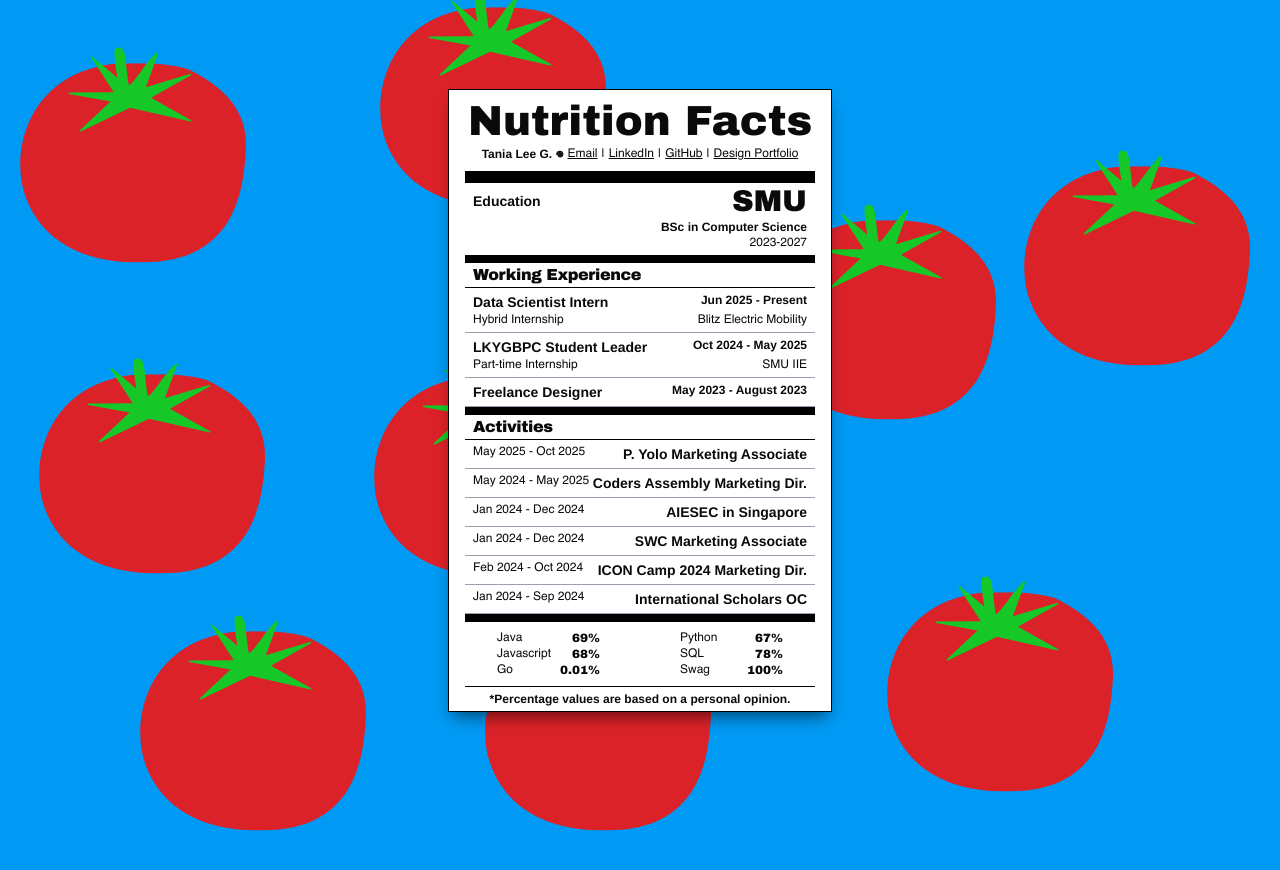
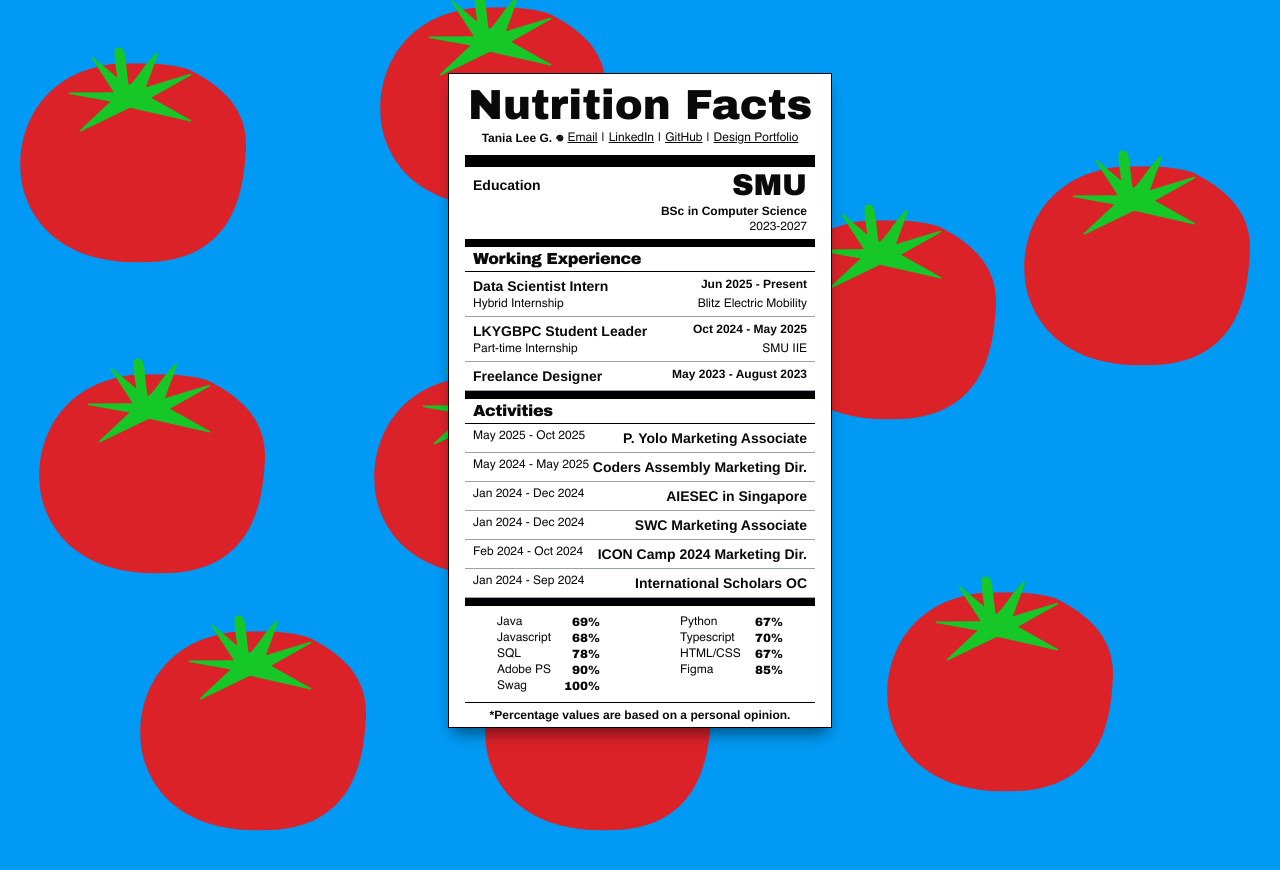
Before and after one commit to tanialee21/tomatofolio, a Next.js app: page / in a window 1280 px wide. Shown: the top 870 px of the page. Built offline with nearby package versions, Linux system fonts and the light colour scheme.

Commit message:
style: rename

```diff
--- a/package.json
+++ b/package.json
@@ -1,5 +1,5 @@
 {
-  "name": "factitious-app",
+  "name": "tomatofolio",
   "version": "0.1.0",
   "private": true,
   "scripts": {
--- a/src/app/layout.tsx
+++ b/src/app/layout.tsx
@@ -2,8 +2,11 @@
 import "./globals.css";
 
 export const metadata: Metadata = {
-  title: "the Tomatofolio 🍅",
+  title: "the Tomatofolio",
   description: "tomatoes everywhere",
+  icons: {
+    icon: "/tomato2.svg",
+  },
 };
 
 export default function RootLayout({
--- a/src/constants.ts
+++ b/src/constants.ts
@@ -67,8 +67,11 @@
     { label: "Java", value: "69%" },
     { label: "Python", value: "67%" },
     { label: "Javascript", value: "68%" },
+    { label: "Typescript", value: "70%" },
     { label: "SQL", value: "78%" },
-    { label: "Go", value: "0.01%" },
+    { label: "HTML/CSS", value: "67%" },
+    { label: "Adobe PS", value: "90%" },
+    { label: "Figma", value: "85%" },
     { label: "Swag", value: "100%" },
   ],
   stickers: [
```
Also changed, not shown: 1 other file (tests, documents, lock files or other folders).
